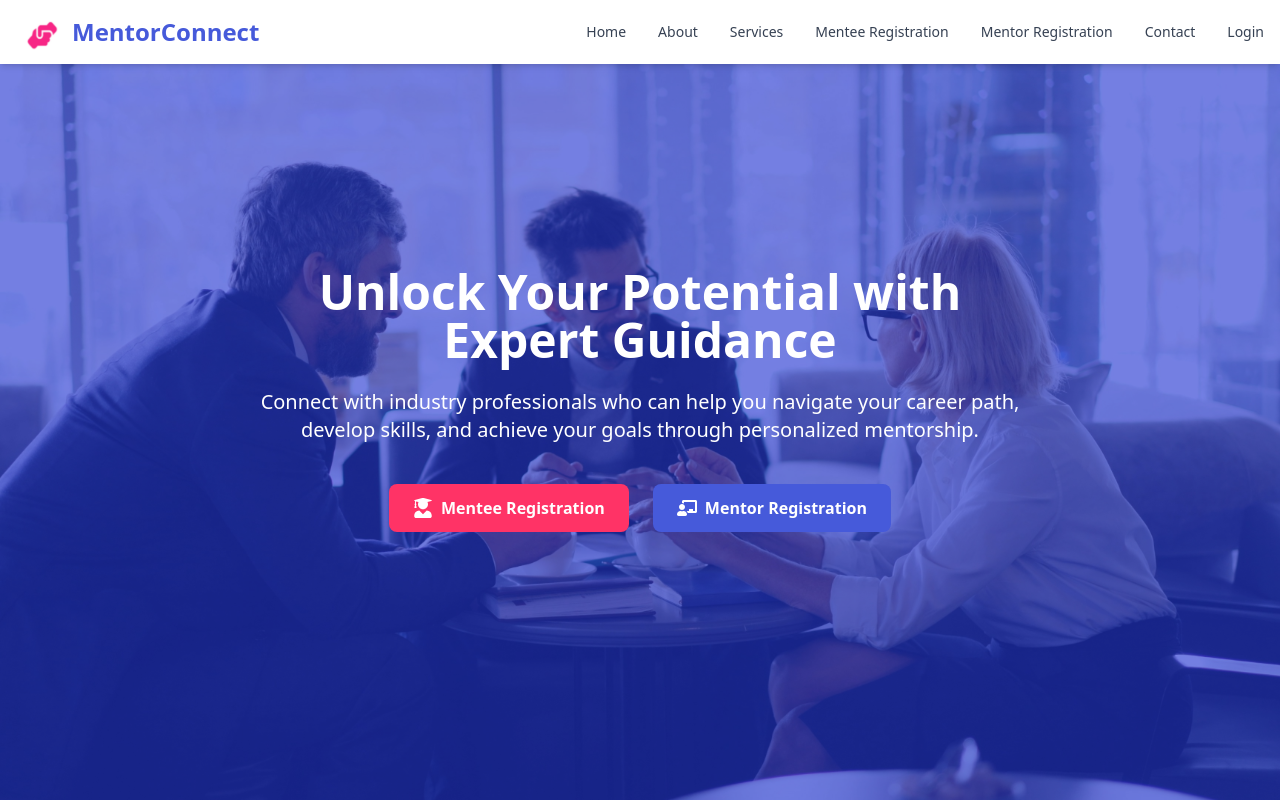
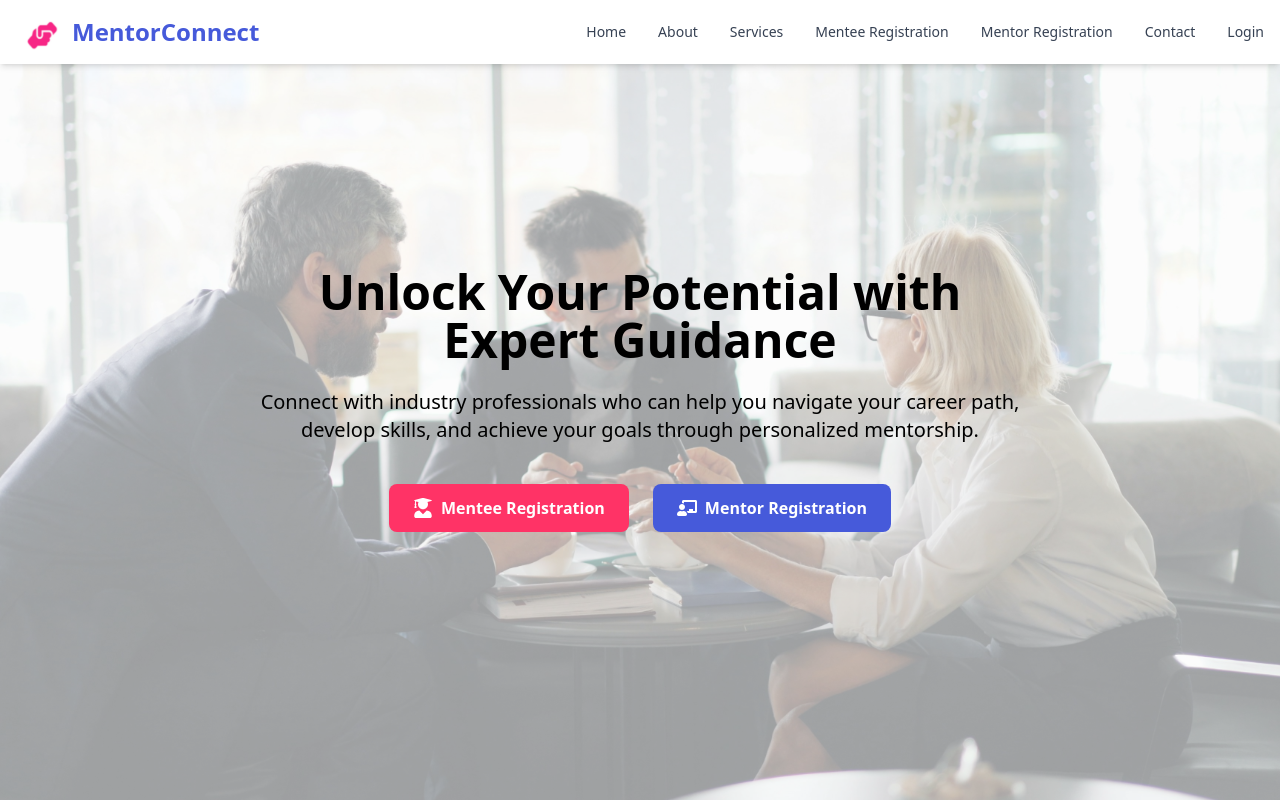
Before and after one commit to SMTECHSERVICES/mentorbiz-frontend, a React (Vite) app: page / in a window 1280 px wide. Shown: the top 800 px of the page. Built offline with nearby package versions, Linux system fonts and the light colour scheme.

Commit message:
Update section

```diff
--- a/src/pages/Home.jsx
+++ b/src/pages/Home.jsx
@@ -56,13 +56,13 @@ const Home = () => {
       style={{ backgroundImage: `url(${hero})` }}
     >
       {/* Overlay */}
-      <div className="absolute inset-0 bg-[#1D2FD4]/60 bg-opacity-90"></div>
+      <div className="absolute inset-0 bg-[white]/60 bg-opacity-90"></div>
 
       <div className="relative z-10 w-full text-center px-6">
-        <h1 className="text-4xl md:text-5xl font-bold text-white mb-6">
+        <h1 className="text-4xl md:text-5xl font-bold text-black mb-6">
           Unlock Your Potential with <br /> Expert Guidance
         </h1>
-        <p className="text-lg md:text-xl text-white mb-10 max-w-3xl mx-auto">
+        <p className="text-lg md:text-xl text-black mb-10 max-w-3xl mx-auto">
           Connect with industry professionals who can help you navigate your career path,
           develop skills, and achieve your goals through personalized mentorship.
         </p>
```
